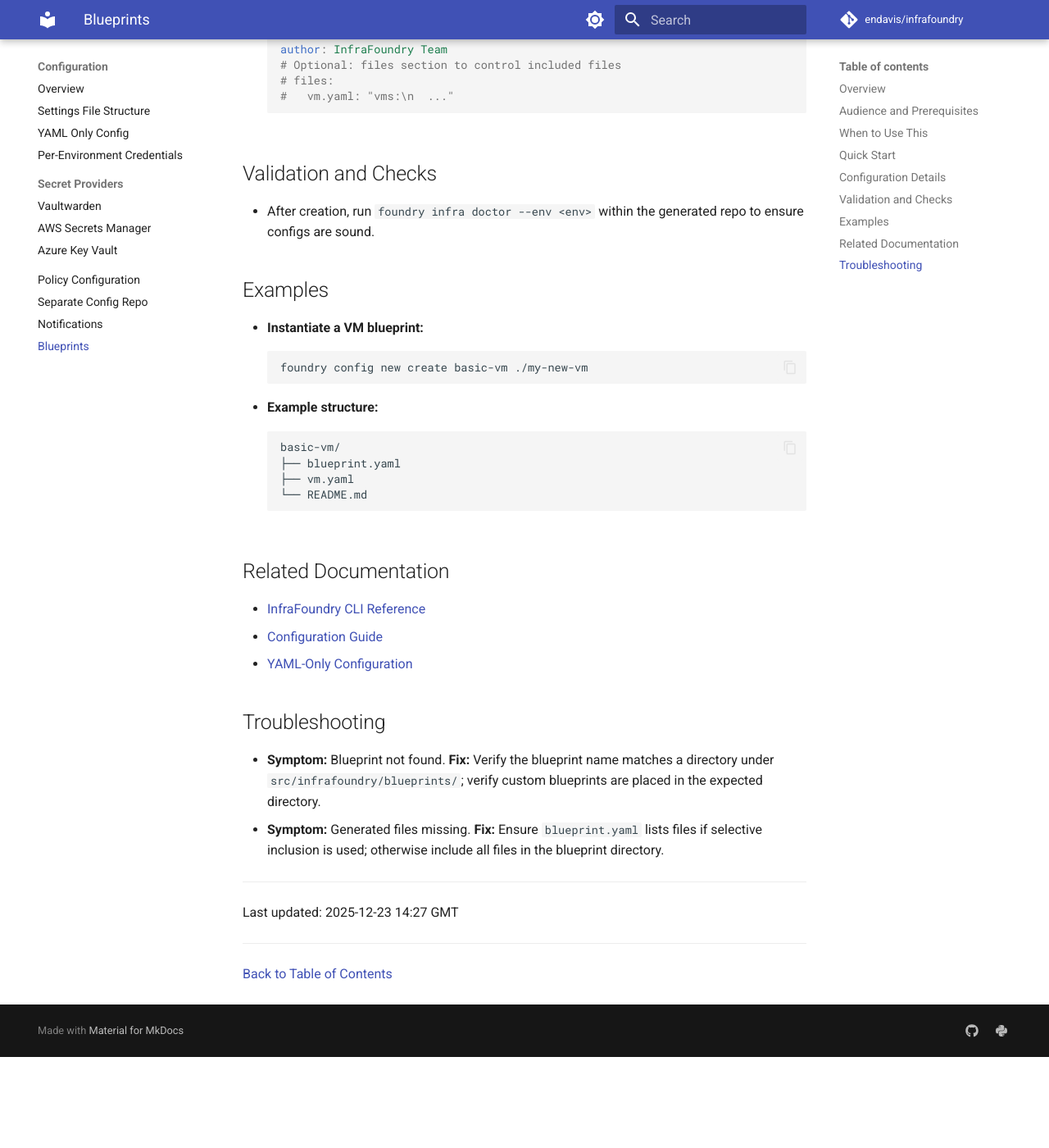
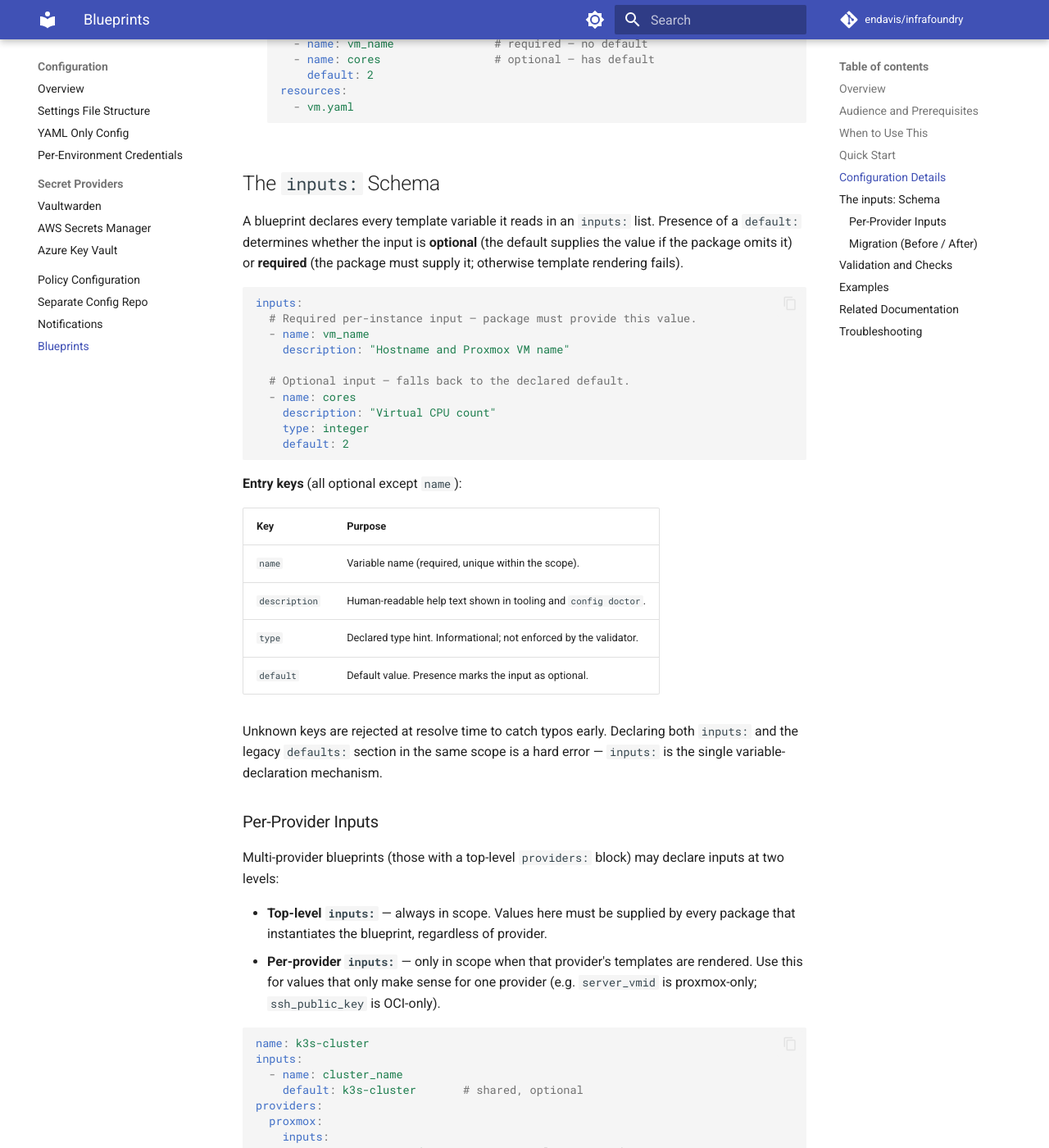
Before and after one commit to endavis/infrafoundry, an MkDocs documentation site: the page built from docs/configuration/blueprints.md, in a window 1280 px wide and 1400 px high, scrolled down 1096 px. Shown: the whole window at 82% size. Built offline with MkDocs 1.6.1 and Material for MkDocs 9.7.7, drawn with Linux system fonts in a browser that asks for light colours; comment, search, counter and statistics services are not loaded; before the commit the page ends 2385 px from its top, so only the background shows below that; some of the changed text lies outside the part shown.

Commit message:
feat: add inputs section to blueprint schema for required user variables (merges PR #608, addresses #607)
Replaces the legacy defaults: section in blueprint manifests with a unified
inputs: list that declares every variable a blueprint reads. Each entry
carries a name and optional description, type, and default. Presence of
default: marks the input as optional; absence marks it as required.

This lets the blueprint validator distinguish intentional required inputs
from typos and makes config doctor --deep produce actionable signal
(Blueprint check goes from FAIL with 33 errors to WARN with 1 pre-existing
asymmetric-variable warning that is out of scope).

Pre-release clean cutover: no backwards-compatibility shim; declaring
both inputs: and defaults: in the same scope is a hard error at resolve
time. BlueprintResolver continues to populate a synthetic defaults dict
from inputs-that-have-default so package_loader.py merge order is
preserved unchanged.

Top-level-plus-per-provider scoping from ADR-0003 is preserved; only the
section name and per-entry shape changed. ADR-0003 now cross-references
ADR-0004.

Addresses #607

````diff
--- a/docs/configuration/blueprints.md
+++ b/docs/configuration/blueprints.md
@@ -24,18 +24,108 @@
 ## Configuration Details
 
 - **Command:** `foundry config new create <blueprint-name> <target-directory>`.
-- **Built-in location:** `src/infrafoundry/blueprints/`.
-- **Blueprint contents:** `blueprint.yaml` metadata + template files (copied as-is). Future versions may add Jinja2 templating.
+- **Built-in location:** `blueprints/` at the framework repo root.
+- **Blueprint contents:** `blueprint.yaml` metadata + Jinja2-templated resource files.
 - **Metadata (`blueprint.yaml`):**
   ```yaml
   name: basic-vm
   description: A simple Ubuntu VM on Proxmox
   version: 1.0.0
-  author: InfraFoundry Team
-  # Optional: files section to control included files
-  # files:
-  #   vm.yaml: "vms:\n  ..."
+  inputs:
+    - name: vm_name               # required — no default
+    - name: cores                 # optional — has default
+      default: 2
+  resources:
+    - vm.yaml
   ```
+
+## The `inputs:` Schema
+
+A blueprint declares every template variable it reads in an `inputs:` list.
+Presence of a `default:` determines whether the input is **optional** (the
+default supplies the value if the package omits it) or **required** (the
+package must supply it; otherwise template rendering fails).
+
+```yaml
+inputs:
+  # Required per-instance input — package must provide this value.
+  - name: vm_name
+    description: "Hostname and Proxmox VM name"
+
+  # Optional input — falls back to the declared default.
+  - name: cores
+    description: "Virtual CPU count"
+    type: integer
+    default: 2
+```
+
+**Entry keys** (all optional except `name`):
+
+| Key           | Purpose                                                            |
+| :------------ | :----------------------------------------------------------------- |
+| `name`        | Variable name (required, unique within the scope).                 |
+| `description` | Human-readable help text shown in tooling and `config doctor`.     |
+| `type`        | Declared type hint. Informational; not enforced by the validator.  |
+| `default`     | Default value. Presence marks the input as optional.               |
+
+Unknown keys are rejected at resolve time to catch typos early. Declaring
+both `inputs:` and the legacy `defaults:` section in the same scope is a
+hard error — `inputs:` is the single variable-declaration mechanism.
+
+### Per-Provider Inputs
+
+Multi-provider blueprints (those with a top-level `providers:` block) may
+declare inputs at two levels:
+
+- **Top-level `inputs:`** — always in scope. Values here must be supplied by
+  every package that instantiates the blueprint, regardless of provider.
+- **Per-provider `inputs:`** — only in scope when that provider's templates
+  are rendered. Use this for values that only make sense for one provider
+  (e.g. `server_vmid` is proxmox-only; `ssh_public_key` is OCI-only).
+
+```yaml
+name: k3s-cluster
+inputs:
+  - name: cluster_name
+    default: k3s-cluster       # shared, optional
+providers:
+  proxmox:
+    inputs:
+      - name: server_vmid      # proxmox-only, required
+      - name: cores
+        default: 2             # proxmox-only, optional
+    resources:
+      - providers/proxmox/vm.yaml
+  oci:
+    inputs:
+      - name: image            # oci-only, required
+      - name: ssh_public_key   # oci-only, required
+    resources:
+      - providers/oci/instance.yaml
+```
+
+### Migration (Before / After)
+
+**Before** — legacy `defaults:` only:
+
+```yaml
+defaults:
+  cores: 2
+  memory: 4096
+# vm_name is referenced by vm.yaml but never declared,
+# so `config doctor --deep` flags it as an undefined variable.
+```
+
+**After** — unified `inputs:`:
+
+```yaml
+inputs:
+  - name: vm_name              # now declared as required
+  - name: cores
+    default: 2
+  - name: memory
+    default: 4096
+```
 
 ## Validation and Checks
 
@@ -68,7 +158,7 @@
 
 ---
 
-Last updated: 2025-12-23 14:27 GMT
+Last updated: 2026-04-14
 
 
 ---
````
Also changed, not shown: docs/decisions/0003-multi-provider-blueprint-support.md (+8 -0 lines), docs/decisions/0004-inputs-single-blueprint-variable-section.md (added, +111 -0 lines), 11 other files.
